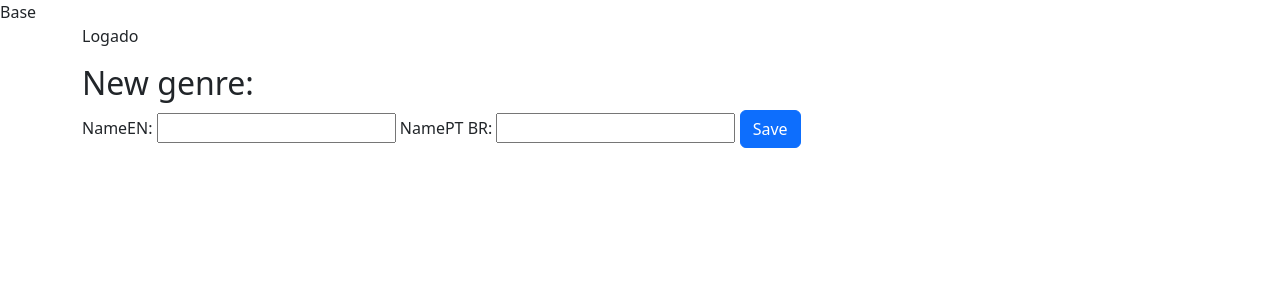
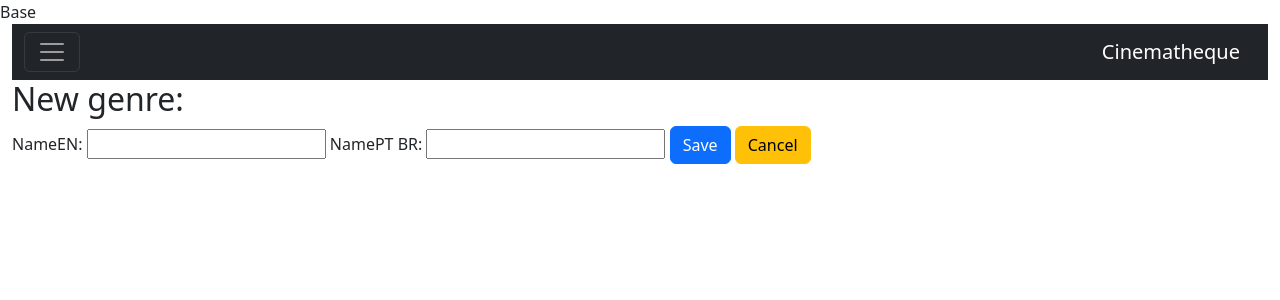
Before and after one commit to davidayrolla/Cinematheque, a Django app: page /genreinsert in a window 1280 px wide. Shown: the top 300 px of the page. Run offline with Django 4.2, Linux system fonts and the light colour scheme; the visitor is signed in with stand-in values (Sample User, id 1); some libraries are stand-ins or nearby versions.

Commit message:
Barra lateral com bootstrap.

```diff
--- a/core/templates/core/genreinsert.html
+++ b/core/templates/core/genreinsert.html
@@ -13,6 +13,7 @@
           {{form|bootstrap}}
 
           <button type="submit" class="btn btn-primary">Save</button>
+            <a class="btn btn-warning" href="javascript:history.go(-1)">Cancel</a>&nbsp;
         </form>
 
     </div>
--- a/core/templates/core/genreupdate.html
+++ b/core/templates/core/genreupdate.html
@@ -13,6 +13,7 @@
           {{form|bootstrap}}
 
           <button type="submit" class="btn btn-primary">Save</button>
+            <a class="btn btn-warning" href="javascript:history.go(-1)">Cancel</a>&nbsp;
           <a href="{% url 'core_genre_delete' genre.id %}" class="btn btn-danger">Delete</a>
         </form>
 
--- /dev/null
+++ b/static/style.css
@@ -0,0 +1,5 @@
+menu-icon {
+    width: 1.5em;
+    height: 1.5em;
+    background-image: url('../img/menuico.png');
+}
--- a/templates/base.html
+++ b/templates/base.html
@@ -5,11 +5,12 @@
     <meta charset="UTF-8">
     <meta name="viewport" content="width=device-width, initial-scale=1">
     <link rel="stylesheet" href="{% static 'bootstrap/css/bootstrap.css' %}">
+     <link rel="stylesheet" href="{% static 'style.css' %}">
     <title>Cinematheque</title>
 </head>
 <body>
 Base
-    <div class="container">
+    <div class="container-fluid">
 
         {% block contents %}
 
--- a/templates/logged.html
+++ b/templates/logged.html
@@ -1,8 +1,26 @@
 {% extends 'base.html' %}
+{% load static %}
 
 {% block contents %}
 
-    <p>Logado</p>
+<nav class="navbar navbar-dark bg-dark ">
+  <div class="container-fluid">
+    <button class="navbar-toggler" type="button" data-bs-toggle="offcanvas" data-bs-target="#offcanvasWithBothOptions" aria-controls="offcanvasDarkNavbar">
+      <span class="navbar-toggler-icon"></span>
+    </button>
+    <a class="navbar-brand" href="#">Cinematheque</a>
+  </div>
+</nav>
+
+<div class="offcanvas offcanvas-start text-bg-dark" data-bs-scroll="true" tabindex="-1" id="offcanvasWithBothOptions" aria-labelledby="offcanvasWithBothOptionsLabel">
+  <div class="offcanvas-header">
+    <h5 class="offcanvas-title" id="offcanvasWithBothOptionsLabel">Backdrop with scrolling</h5>
+    <button type="button" class="btn-close btn-close-white" data-bs-dismiss="offcanvas" aria-label="Close"></button>
+  </div>
+  <div class="offcanvas-body">
+    <p>Try scrolling the rest of the page to see this option in action.</p>
+  </div>
+</div>
 
     {% block main %}
 
```
